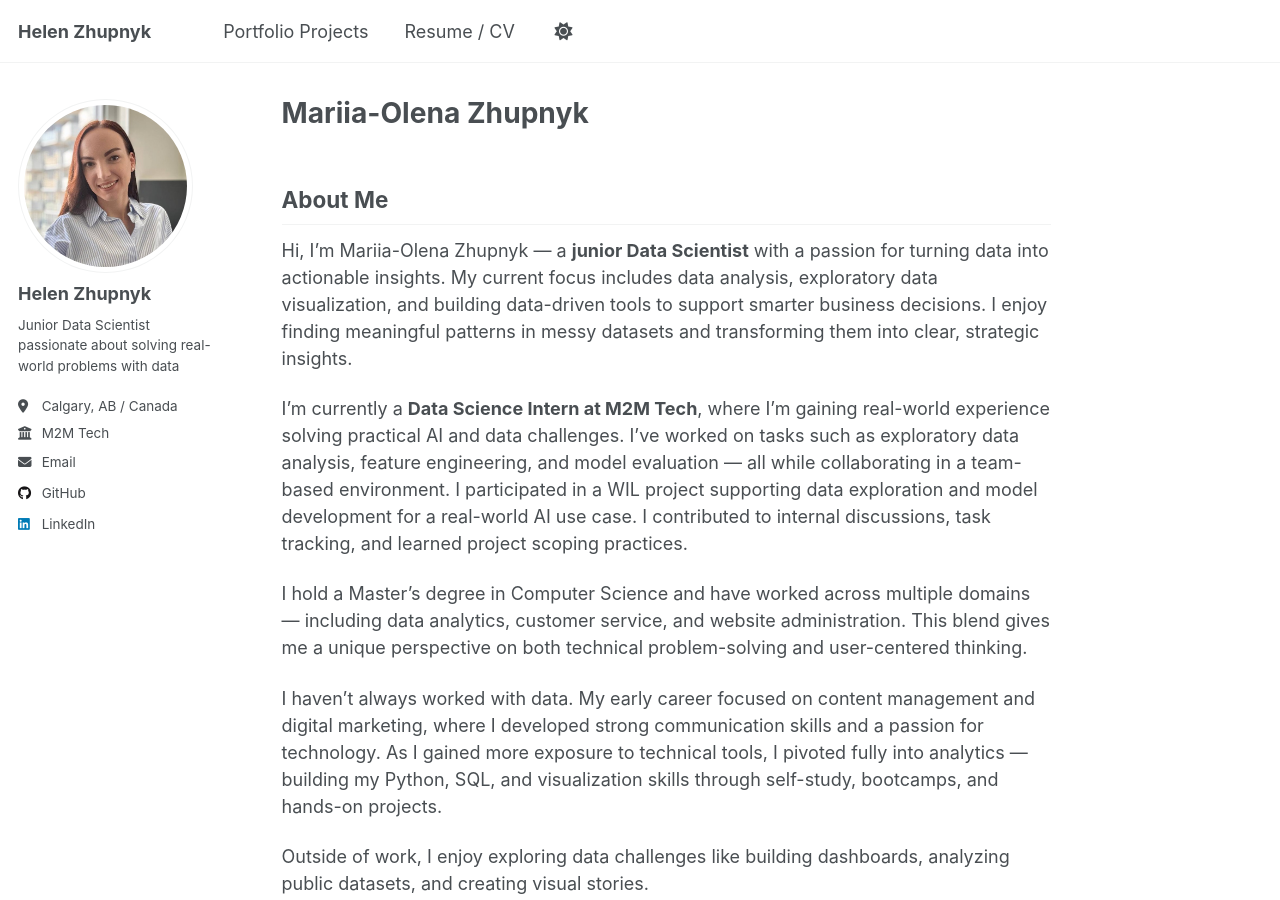
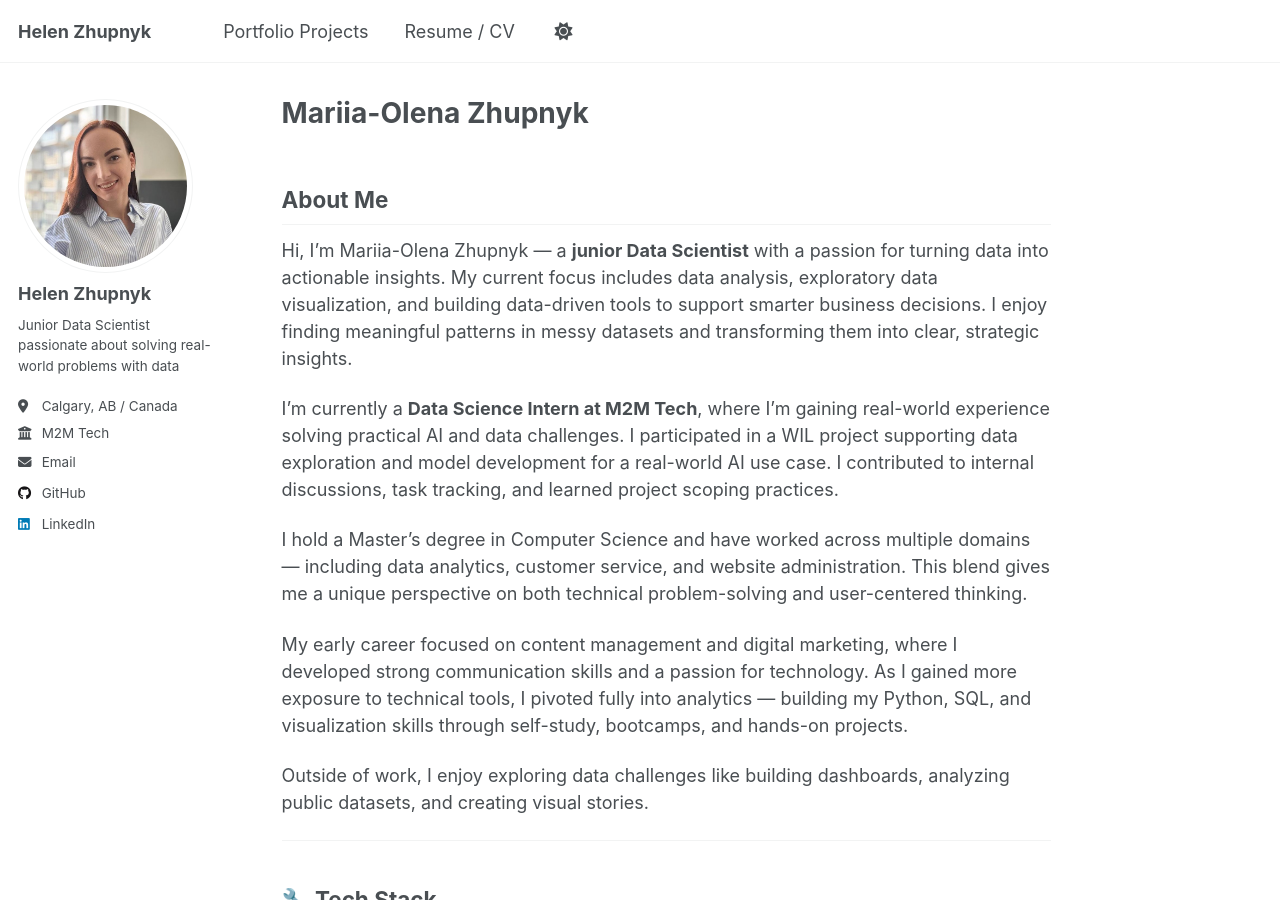
Before and after one commit to helenzhupnyk/helenzhupnyk.github.io, a Jekyll site: the page built from _pages/about.md, in a window 1280 px wide and 900 px high. Built offline with Jekyll 4.4.1, drawn with Linux system fonts in a browser that asks for light colours.

Commit message:
Update about.md

```diff
--- a/_pages/about.md
+++ b/_pages/about.md
@@ -11,11 +11,11 @@ redirect_from:
 
 Hi, I’m Mariia-Olena Zhupnyk — a **junior Data Scientist** with a passion for turning data into actionable insights. My current focus includes data analysis, exploratory data visualization, and building data-driven tools to support smarter business decisions. I enjoy finding meaningful patterns in messy datasets and transforming them into clear, strategic insights.
 
-I’m currently a **Data Science Intern at M2M Tech**, where I’m gaining real-world experience solving practical AI and data challenges. I’ve worked on tasks such as exploratory data analysis, feature engineering, and model evaluation — all while collaborating in a team-based environment. I participated in a WIL project supporting data exploration and model development for a real-world AI use case. I contributed to internal discussions, task tracking, and learned project scoping practices.
+I’m currently a **Data Science Intern at M2M Tech**, where I’m gaining real-world experience solving practical AI and data challenges. I participated in a WIL project supporting data exploration and model development for a real-world AI use case. I contributed to internal discussions, task tracking, and learned project scoping practices.
 
 I hold a Master’s degree in Computer Science and have worked across multiple domains — including data analytics, customer service, and website administration. This blend gives me a unique perspective on both technical problem-solving and user-centered thinking.
 
-I haven’t always worked with data. My early career focused on content management and digital marketing, where I developed strong communication skills and a passion for technology. As I gained more exposure to technical tools, I pivoted fully into analytics — building my Python, SQL, and visualization skills through self-study, bootcamps, and hands-on projects.
+My early career focused on content management and digital marketing, where I developed strong communication skills and a passion for technology. As I gained more exposure to technical tools, I pivoted fully into analytics — building my Python, SQL, and visualization skills through self-study, bootcamps, and hands-on projects.
 
 Outside of work, I enjoy exploring data challenges like building dashboards, analyzing public datasets, and creating visual stories.
 
```
